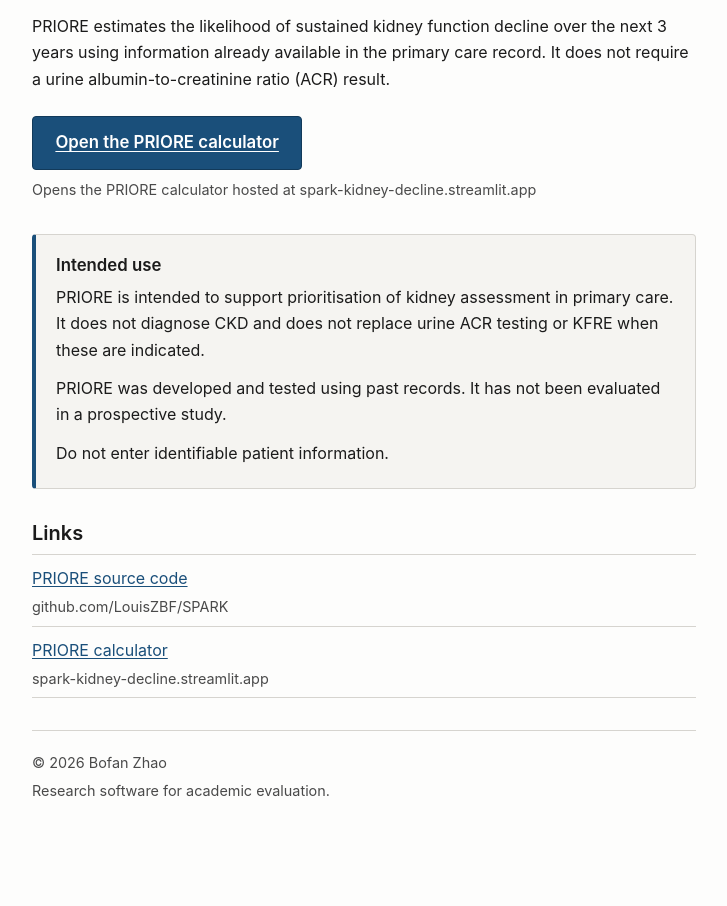
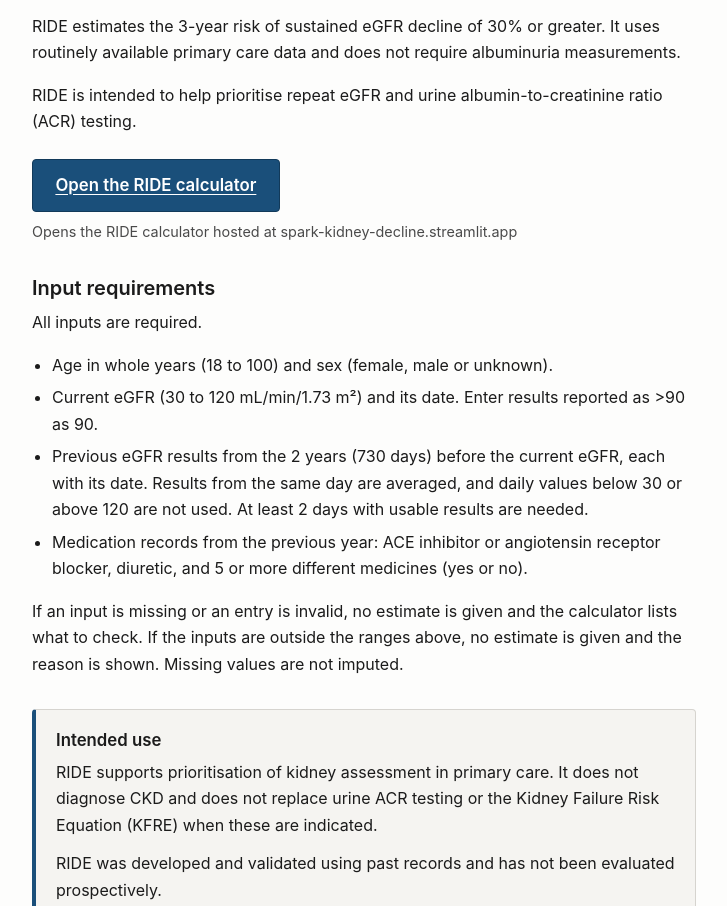
Before and after one commit to LouisZBF/louiszbf.github.io, a plain HTML site: page index.html in a window 1280 px wide. Shown: the part 233-1139 px from the top of the page, without its empty margins (276-1003 px from the left). Before the commit the page ends 1088 px from the top, so only its background shows below. Drawn offline with Linux system fonts and the light colour scheme.

Commit message:
Rename the calculator to RIDE on the landing page
Update the page title, description and Open Graph metadata, heading, summary,
intended-use notice, link labels, the 404 page and the README to RIDE (Risk
Index for Decline in eGFR), and add an Input requirements section matching the
calculator's input checks. The calculator and source-code URLs are unchanged.

Co-Authored-By: Claude Opus 5.5 <noreply@anthropic.com>

```diff
--- a/index.html
+++ b/index.html
@@ -3,14 +3,14 @@
 <head>
   <meta charset="utf-8">
   <meta name="viewport" content="width=device-width, initial-scale=1">
-  <title>Bofan Zhao | PRIORE Kidney Reassessment Prioritisation</title>
-  <meta name="description" content="Academic landing page for PRIORE, a calculator that estimates the likelihood of sustained kidney function decline over the next 3 years to support prioritisation of kidney reassessment in primary care.">
+  <title>Bofan Zhao | RIDE — Risk Index for Decline in eGFR</title>
+  <meta name="description" content="RIDE (Risk Index for Decline in eGFR) estimates the 3-year risk of sustained eGFR decline of 30% or greater from routinely available primary care data, without albuminuria measurements, to help prioritise repeat eGFR and ACR testing.">
   <meta name="author" content="Bofan Zhao">
   <link rel="canonical" href="https://louiszbf.github.io/">
   <meta property="og:type" content="website">
   <meta property="og:url" content="https://louiszbf.github.io/">
-  <meta property="og:title" content="Bofan Zhao | PRIORE Kidney Reassessment Prioritisation">
-  <meta property="og:description" content="Academic landing page for PRIORE, a calculator that estimates the likelihood of sustained kidney function decline over the next 3 years to support prioritisation of kidney reassessment in primary care.">
+  <meta property="og:title" content="Bofan Zhao | RIDE — Risk Index for Decline in eGFR">
+  <meta property="og:description" content="RIDE (Risk Index for Decline in eGFR) estimates the 3-year risk of sustained eGFR decline of 30% or greater from routinely available primary care data, without albuminuria measurements, to help prioritise repeat eGFR and ACR testing.">
   <meta property="og:locale" content="en_US">
   <link rel="stylesheet" href="styles.css">
 </head>
@@ -26,33 +26,52 @@
   </header>
 
   <main>
-    <section class="project" aria-labelledby="priore-heading">
-      <h2 id="priore-heading">PRIORE</h2>
-      <p class="expanded-name">Kidney reassessment prioritisation</p>
+    <section class="project" aria-labelledby="ride-heading">
+      <h2 id="ride-heading">RIDE</h2>
+      <p class="expanded-name">Risk Index for Decline in eGFR</p>
       <p>
-        PRIORE estimates the likelihood of sustained kidney function decline over the next
-        3 years using information already available in the primary care record. It does not
-        require a urine albumin-to-creatinine ratio (ACR) result.
+        RIDE estimates the 3-year risk of sustained eGFR decline of 30% or greater. It uses
+        routinely available primary care data and does not require albuminuria measurements.
+      </p>
+      <p>
+        RIDE is intended to help prioritise repeat eGFR and urine albumin-to-creatinine ratio
+        (ACR) testing.
       </p>
       <p class="action">
-        <a class="button" href="https://spark-kidney-decline.streamlit.app" aria-describedby="launch-destination">Open the PRIORE calculator</a>
+        <a class="button" href="https://spark-kidney-decline.streamlit.app" aria-describedby="launch-destination">Open the RIDE calculator</a>
       </p>
       <p class="destination" id="launch-destination">
-        Opens the PRIORE calculator hosted at spark-kidney-decline.streamlit.app
+        Opens the RIDE calculator hosted at spark-kidney-decline.streamlit.app
+      </p>
+    </section>
+
+    <section class="inputs" aria-labelledby="inputs-heading">
+      <h2 id="inputs-heading">Input requirements</h2>
+      <p>All inputs are required.</p>
+      <ul>
+        <li>Age in whole years (18 to 100) and sex (female, male or unknown).</li>
+        <li>Current eGFR (30 to 120 mL/min/1.73 m²) and its date. Enter results reported as &gt;90 as 90.</li>
+        <li>Previous eGFR results from the 2 years (730 days) before the current eGFR, each with its
+          date. Results from the same day are averaged, and daily values below 30 or above 120 are not
+          used. At least 2 days with usable results are needed.</li>
+        <li>Medication records from the previous year: ACE inhibitor or angiotensin receptor blocker,
+          diuretic, and 5 or more different medicines (yes or no).</li>
+      </ul>
+      <p>
+        If an input is missing or an entry is invalid, no estimate is given and the calculator lists
+        what to check. If the inputs are outside the ranges above, no estimate is given and the reason
+        is shown. Missing values are not imputed.
       </p>
     </section>
 
     <section class="notice" aria-labelledby="notice-heading">
       <h2 id="notice-heading">Intended use</h2>
       <p>
-        PRIORE is intended to support prioritisation of kidney assessment in primary care.
-        It does not diagnose CKD and does not replace urine ACR testing or KFRE when these
+        RIDE supports prioritisation of kidney assessment in primary care. It does not diagnose CKD
+        and does not replace urine ACR testing or the Kidney Failure Risk Equation (KFRE) when these
         are indicated.
       </p>
-      <p>
-        PRIORE was developed and tested using past records. It has not been evaluated in a
-        prospective study.
-      </p>
+      <p>RIDE was developed and validated using past records and has not been evaluated prospectively.</p>
       <p>Do not enter identifiable patient information.</p>
     </section>
 
@@ -60,11 +79,11 @@
       <h2 id="resources-heading">Links</h2>
       <ul>
         <li>
-          <a href="https://github.com/LouisZBF/SPARK">PRIORE source code</a>
+          <a href="https://github.com/LouisZBF/SPARK">RIDE source code</a>
           <span class="destination">github.com/LouisZBF/SPARK</span>
         </li>
         <li>
-          <a href="https://spark-kidney-decline.streamlit.app">PRIORE calculator</a>
+          <a href="https://spark-kidney-decline.streamlit.app">RIDE calculator</a>
           <span class="destination">spark-kidney-decline.streamlit.app</span>
         </li>
       </ul>
--- a/styles.css
+++ b/styles.css
@@ -140,6 +140,17 @@ section,
   color: var(--text-muted);
 }
 
+/* Input requirements */
+
+.inputs ul {
+  margin: 0 0 1rem;
+  padding-left: 1.25rem;
+}
+
+.inputs li {
+  margin-bottom: 0.4rem;
+}
+
 /* Research-use notice */
 
 .notice {
```
Also changed, not shown: 404.html (+1 -1 lines), 1 other file.
